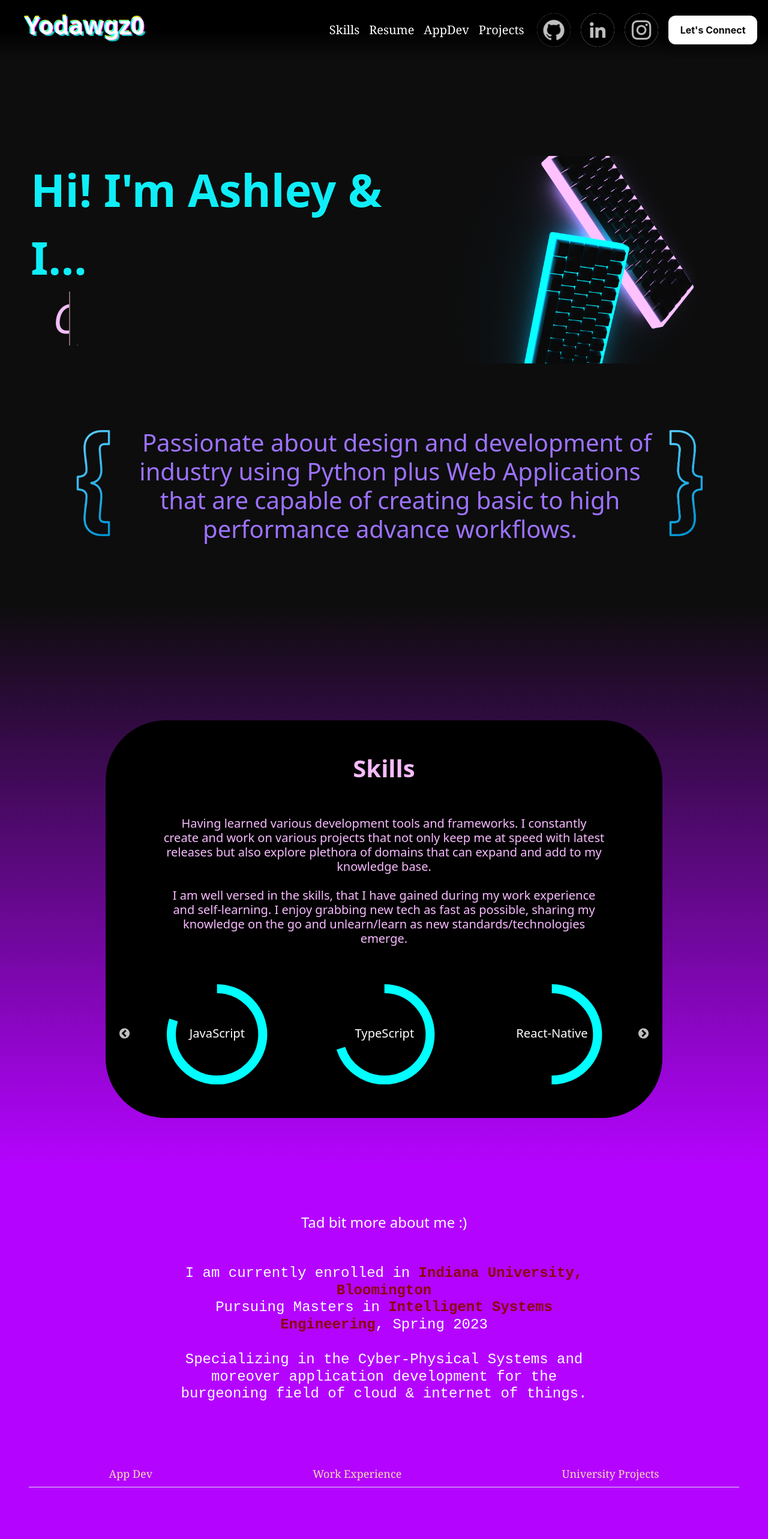
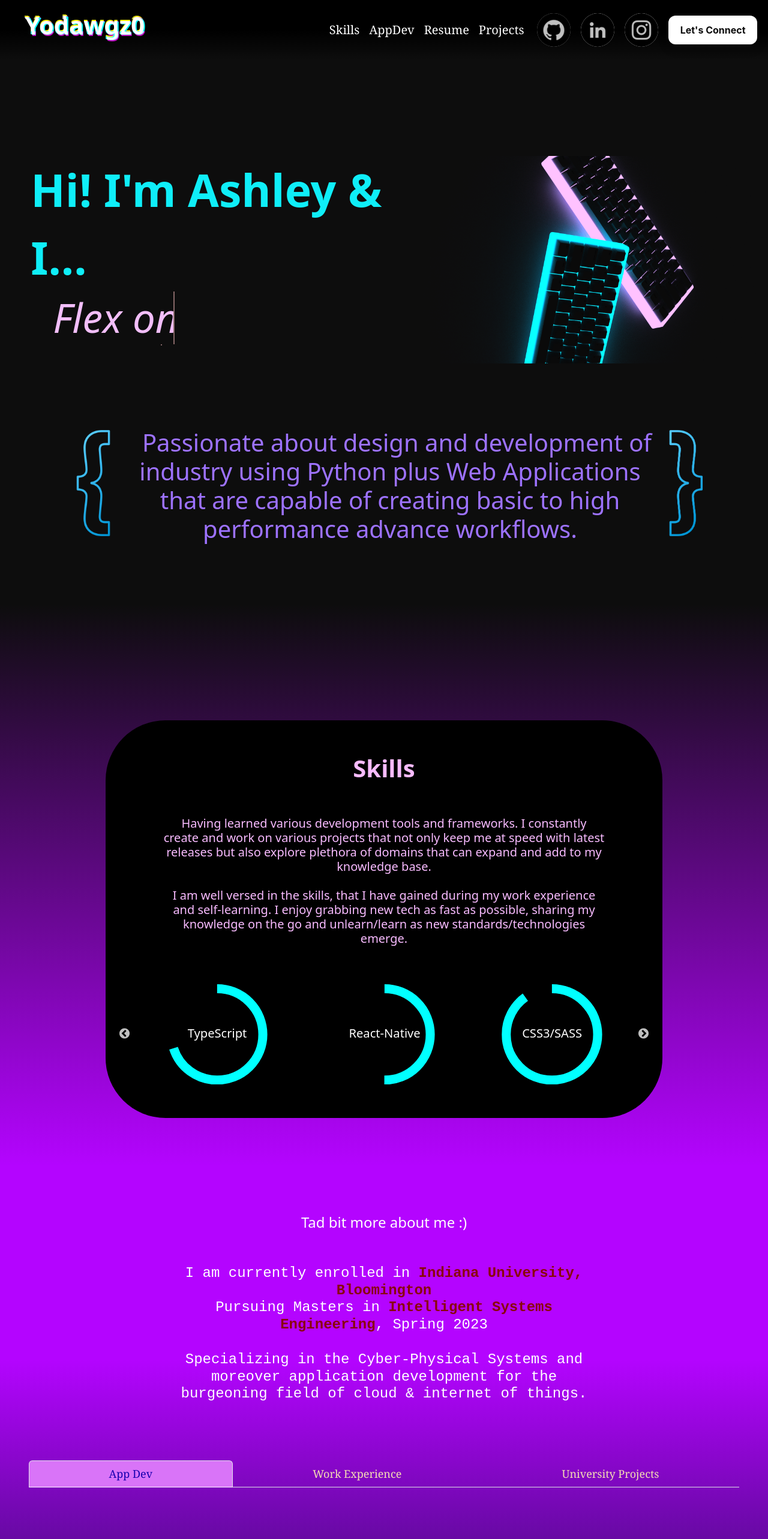
Before and after one commit to Yodawgz0/yodawgz0.github.io, a React (Create React App) app: page / in a window 1280 px wide. Shown: the top 2566 px of the page at 60% size. Built offline with nearby package versions, Linux system fonts and the light colour scheme.

Commit message:
finalization of navigation

```diff
--- a/src/App.tsx
+++ b/src/App.tsx
@@ -9,6 +9,7 @@
   const [activeLink, setActiveLink] = useState<string>("home");
   const skillsRef = useRef();
   const resumeRef = useRef();
+  const homeRef = useRef();
 
   return (
     <div className="App">
@@ -16,7 +17,7 @@
         activeLinkSet={setActiveLink}
         activeLinkValue={activeLink}
       />
-      <HomePage />
+      <HomePage activeLinkValue={activeLink} homeRef={homeRef} />
       <SkillsPage
         skillsRef={skillsRef}
         activeLinkValue={activeLink}
--- a/src/Styles/coolGlitch.scss
+++ b/src/Styles/coolGlitch.scss
@@ -1,4 +1,5 @@
 .container {
+  cursor: pointer;
   text-align: center;
   margin-left: 30px;
   .glitch {
--- a/src/components/HomePage.tsx
+++ b/src/components/HomePage.tsx
@@ -1,12 +1,20 @@
 import "../Styles/homePageStyle.scss";
 import { Row, Col } from "react-bootstrap";
 import frontPagePic from "../assests/frontPagePic.png";
-import React from "react";
+import React, { useEffect } from "react";
 
-export const HomePage = () => {
+export const HomePage = ({ homeRef, activeLinkValue }) => {
+  useEffect(() => {
+    if (activeLinkValue === "HomePage") {
+      homeRef.current.scrollIntoView({
+        behavior: "smooth",
+        block: "start",
+      });
+    }
+  }, [activeLinkValue, homeRef]);
   return (
     <Row>
-      <div className="wrapper">
+      <div ref={homeRef} className="wrapper">
         <Col>
           <div className="static-txt">Hi! I'm Ashley & I...</div>
           <ul className="dynamic-txts">
--- a/src/components/NavigationBar.tsx
+++ b/src/components/NavigationBar.tsx
@@ -9,6 +9,7 @@
 import "../Styles/NavigationBarstyle.scss";
 import React, { useEffect, useState } from "react";
 import "../Styles/coolGlitch.scss";
+import { Props } from "./IProps";
 
 export const NavigationBar = ({ activeLinkSet, activeLinkValue }: Props) => {
   const [scrolled, setScrolled] = useState(false);
@@ -32,7 +33,7 @@
         position: scrolled ? "fixed" : "relative",
       }}
     >
-      <div className="container">
+      <div onClick={() => activeLinkSet("HomePage")} className="container">
         <p className="glitch">
           <span aria-hidden="true">Yodawgz0</span>
           Yodawgz0
@@ -40,7 +41,7 @@
         </p>
       </div>
       <Nav className="NavbarMain__mainPanel">
-        {["Skills", "Resume", "AppDev", "Projects"].map((pageLink, index) => (
+        {["Skills", "AppDev", "Resume", "Projects"].map((pageLink, index) => (
           <Nav.Link
             key={index}
             className={
--- a/src/components/ProjectsPage.tsx
+++ b/src/components/ProjectsPage.tsx
@@ -7,13 +7,25 @@
 import { Props } from "./IProps";
 
 export default function ProjectsPage({ resumeRef, activeLinkValue }: Props) {
-  const [activeTab, setActivetab] = useState<string | null>("");
+  const [activeTab, setActivetab] = useState<string | null>("App Dev");
   useEffect(() => {
     if (activeLinkValue === "Resume") {
       setActivetab("Work Experience");
       resumeRef.current.scrollIntoView({
         behavior: "smooth",
-        block: "center",
+        block: "start",
+      });
+    } else if (activeLinkValue === "AppDev") {
+      setActivetab("App Dev");
+      resumeRef.current.scrollIntoView({
+        behavior: "smooth",
+        block: "start",
+      });
+    } else if (activeLinkValue === "Projects") {
+      setActivetab("University Projects");
+      resumeRef.current.scrollIntoView({
+        behavior: "smooth",
+        block: "start",
       });
     }
   }, [activeLinkValue, resumeRef]);
@@ -23,7 +35,7 @@
       className="mainProjectsPage"
       style={{
         background:
-          activeTab === "App"
+          activeTab === "App Dev"
             ? "linear-gradient(180deg,rgb(180, 4, 255) 13%  ,rgba(0,16,47,0.8550770650056898) 41%)"
             : activeTab === "Work Experience"
             ? "linear-gradient(180deg, rgb(180, 4, 255) 13%, rgba(47,0,0,0.8550770650056898) 41%)"
@@ -51,14 +63,13 @@
       </p>
       <div ref={resumeRef}>
         <Tabs
-          defaultActiveKey={""}
           id="fill-tab-example"
           className="mb-3"
           fill
           onSelect={(e) => setActivetab(e)}
           activeKey={activeTab ? activeTab : "  "}
         >
-          <Tab eventKey="App" className="tab__appTab" title="App Dev">
+          <Tab eventKey="App Dev" className="tab__appTab" title="App Dev">
             <AppTab />
           </Tab>
           <Tab
--- a/src/components/SkillsPage.tsx
+++ b/src/components/SkillsPage.tsx
@@ -9,7 +9,7 @@
     if (activeLinkValue === "Skills") {
       skillsRef.current.scrollIntoView({
         behavior: "smooth",
-        block: "center",
+        block: "end",
       });
     }
   }, [activeLinkValue, skillsRef]);
@@ -25,8 +25,11 @@
         </span>
       </blockquote>
 
-      <div className="d-flex align-items-center flex-column pt-5 skillsMainPanel">
-        <div ref={skillsRef} className="skillsMain">
+      <div
+        ref={skillsRef}
+        className="d-flex align-items-center flex-column pt-5 skillsMainPanel"
+      >
+        <div className="skillsMain">
           <span className="h1 mt-2 skillsText">Skills</span>
           <span className="h5 mt-5 mx-5 px-5">
             Having learned various development tools and frameworks. I
```
